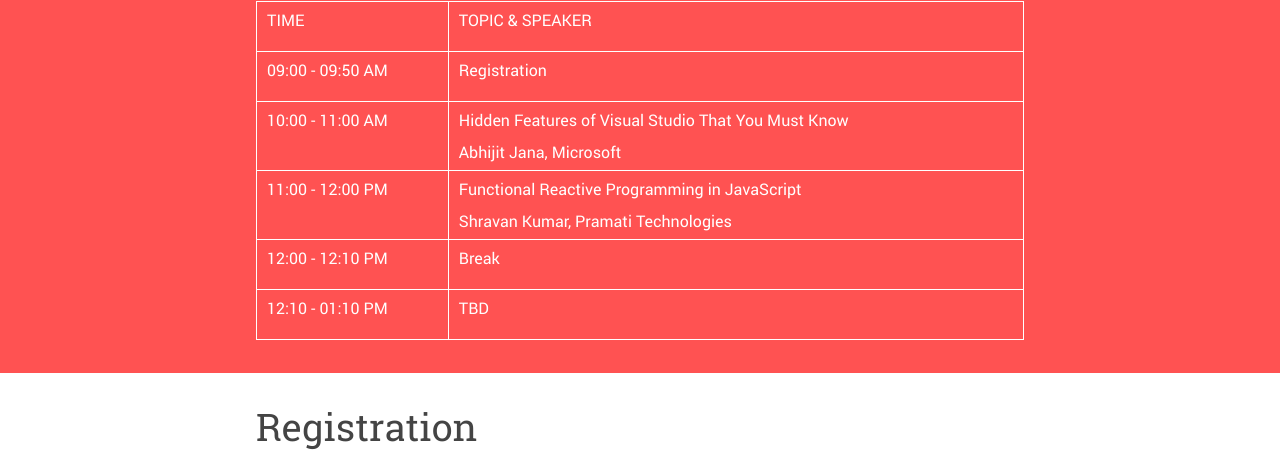
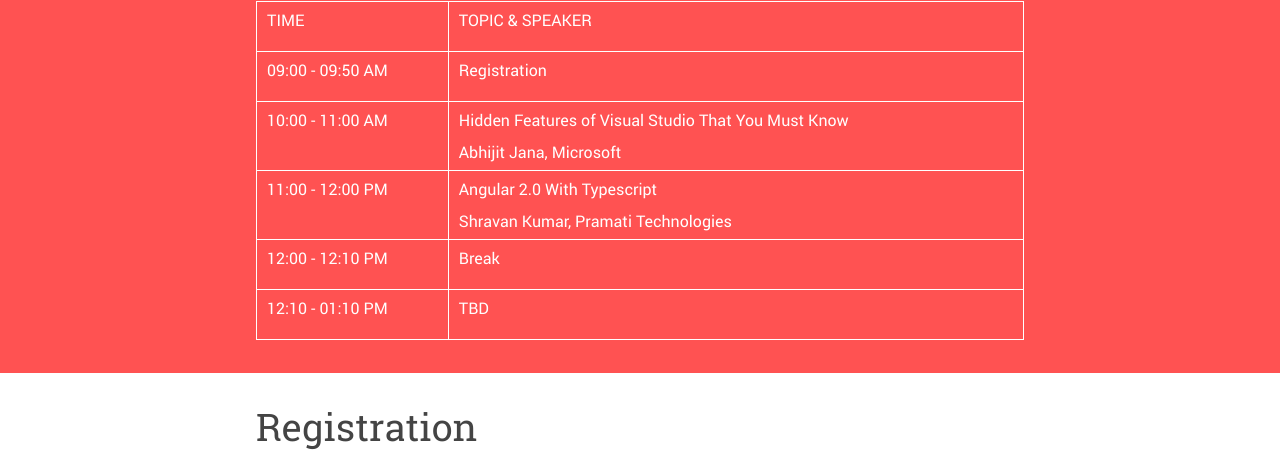
Before and after one commit to pravsinghz/ugmeet, a plain HTML site: page 2016/feb/index.html in a window 1280 px wide. Shown: the part 917-1376 px from the top of the page. Drawn offline with nearby package versions, Linux system fonts and the light colour scheme.

Commit message:
topic updated

```diff
--- a/2016/feb/index.html
+++ b/2016/feb/index.html
@@ -98,8 +98,7 @@
                         </tr>
                         <tr>
                             <td>11:00 - 12:00 PM</td>
-                            <td><p>
-                                Functional Reactive Programming in JavaScript<br/><br/>
+                            <td><p>Angular 2.0 With Typescript<br/><br/>
                                 <a href="http://theshravan.net" target="_blank">Shravan Kumar</a>, Pramati Technologies
                             </p></td>
                         </tr>
```
